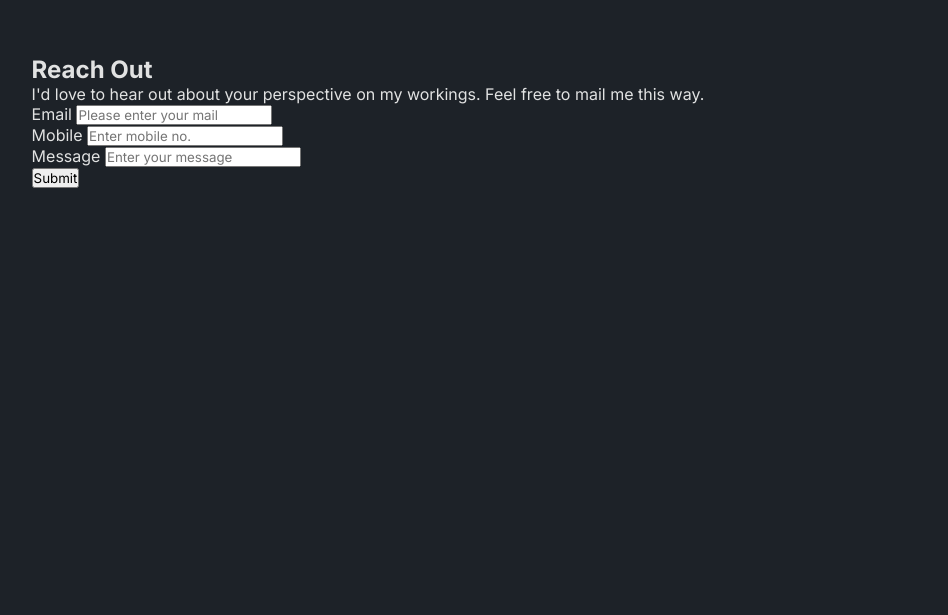
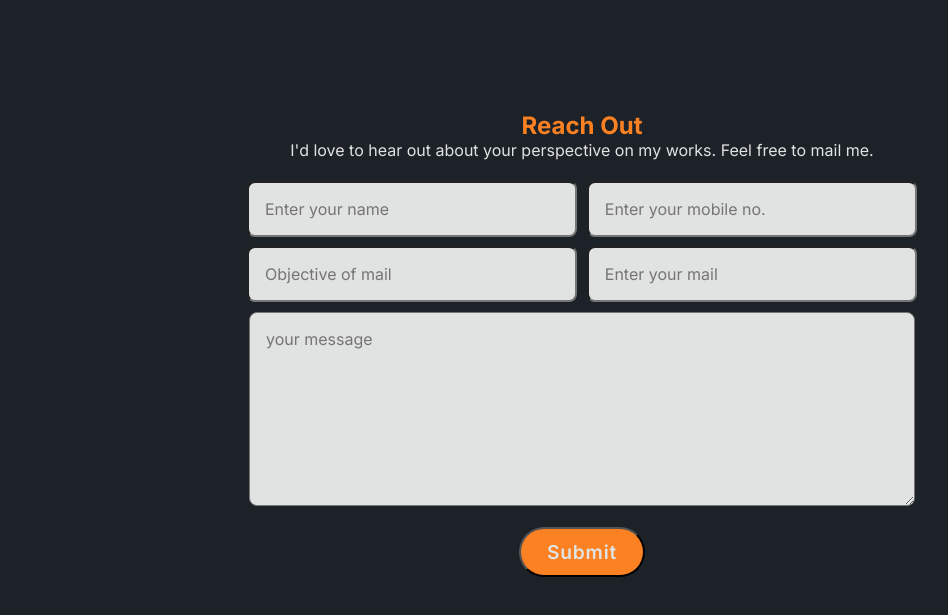
Before and after one commit to tanmoypal003/task_002, a plain HTML site: page index.html in a window 1280 px wide. Shown: the part 2393-3008 px from the top of the page, without its empty margins (58-1006 px from the left). Drawn offline with Linux system fonts and the light colour scheme.

Commit message:
contact section completed

```diff
--- a/index.html
+++ b/index.html
@@ -116,25 +116,34 @@
       </div>
     </section>
 
-    <section id="reach_out">
-      <h2>Reach Out</h2>
-      <p>I'd love to hear out about your perspective on my workings. Feel free to mail me this way.</p>
-      <div class="field">
-        <label for="">Email</label>
-        <input type="text" placeholder="Please enter your mail">
+    <section class="reach_out" id="reach_out">
+      <div class="contact_heading">
+        <h2>Reach Out</h2>
+        <p>I'd love to hear out about your perspective on my works. Feel free to mail me.</p>
       </div>
 
-      <div class="field">
-        <label for="">Mobile</label>
-        <input type="text" placeholder="Enter mobile no.">
-      </div>
+      <form action="">
+        <div class="input_field">
+          <!-- <label for="">Name  </label> -->
+          <input type="text" placeholder="Enter your name">
 
-      <div class="field">
-        <label for="">Message</label>
-        <input type="text" placeholder="Enter your message">
-      </div>
+          <!-- <label for="">Mobile  </label> -->
+          <input type="text" placeholder="Enter your mobile no.">
+        </div>
 
-      <button type="submit">Submit</button>
+        <div class="input_field">
+          <input type="text" placeholder="Objective of mail">
+          <!-- <label for="">Email  </label> -->
+          <input type="text" placeholder="Enter your mail">
+        </div>
+
+        <div class="input_field">
+          <!-- <label for="">Message  </label> -->
+          <textarea name="" id="" cols="40" rows="8" placeholder="your message"></textarea>
+        </div>
+
+        <button class="button" type="submit">Submit</button>
+      </form>
     </section>
   </main>
 
--- a/styles.css
+++ b/styles.css
@@ -174,6 +174,50 @@ section {
   margin-bottom: .5rem;
 }
 
+.contact_heading {
+  margin: 3.5rem 0 0 0;
+  text-align: center;
+}
+
+.contact_heading h2 {
+  color: #fb8122;
+}
+
+.reach_out form {
+  max-width: 70rem;
+  margin: 1rem auto 2rem auto;
+  text-align: center;
+}
+
+.reach_out form .input_field {
+  display: flex;
+  justify-content: center;
+  flex-wrap: wrap;
+}
+
+.reach_out form .input_field input,
+.reach_out form .input_field textarea {
+  width: 100%;
+  padding: 1rem;
+  font-size: 1rem;
+  margin: .3rem;
+  background-color: #e1e2e2;
+  color: #1D2228;
+  border-radius: .5rem;
+}
+
+.reach_out form .input_field input {
+  width: 30%;
+}
+
+.reach_out form .input_field textarea {
+  width: 60.5%;
+}
+
+.reach_out form button {
+  margin-top: 1rem;
+}
+
 footer {
   padding: 20px 0;
 }
```
